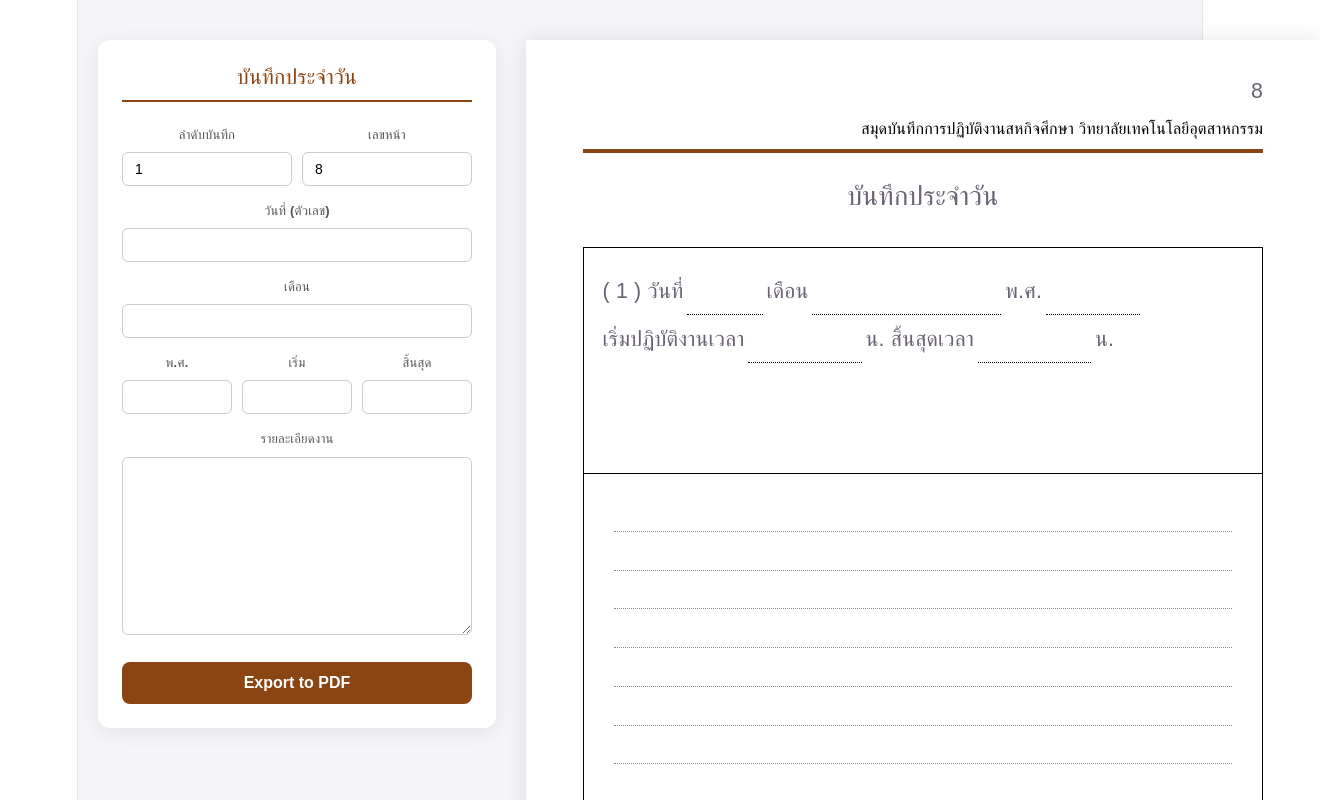
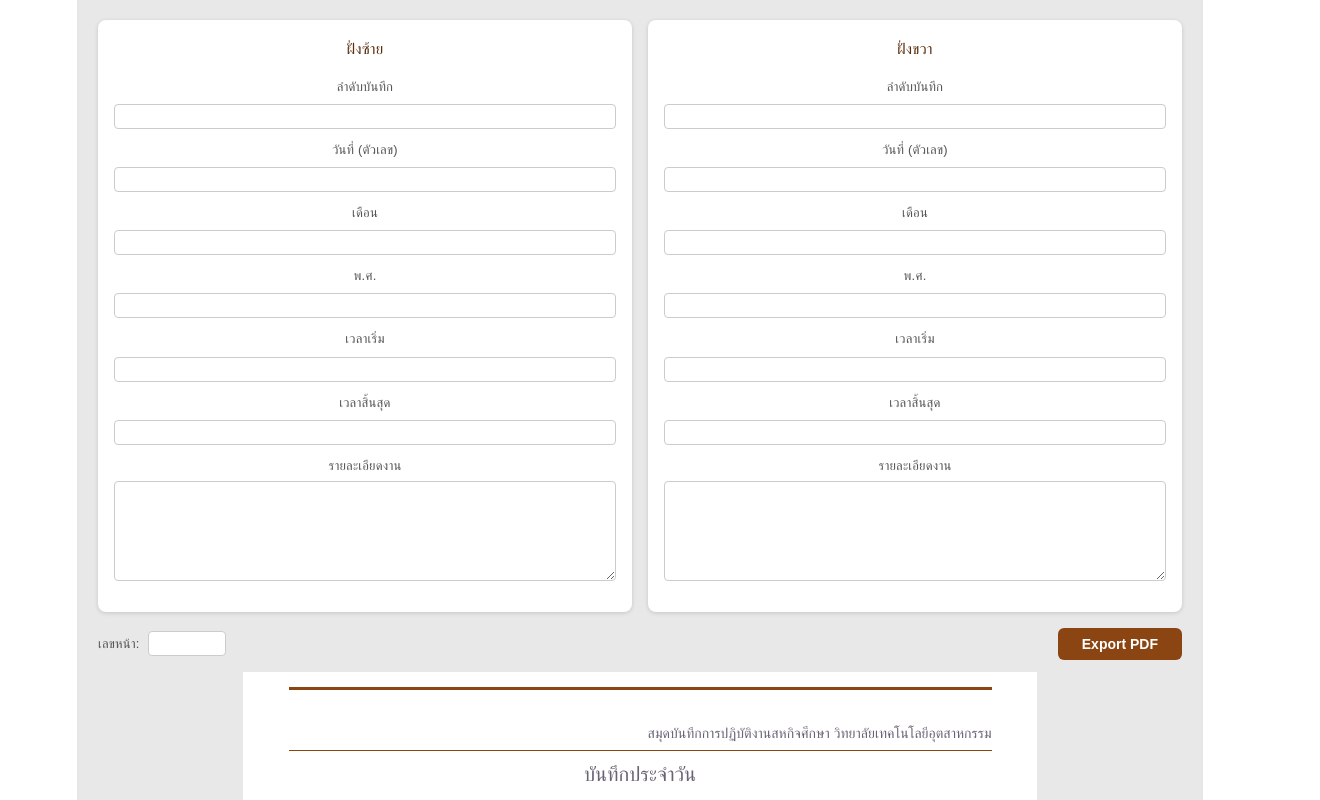
Before and after one commit to Tanongsak-BKK/training, a React (Vite) app: page / in a window 1280 px wide. Shown: the top 800 px of the page, 1320 px wide, since content can reach past the window. Built offline with nearby package versions, Linux system fonts and the light colour scheme.

Commit message:
Update DailySingleColumnPage.jsx

```diff
--- a/src/page/DailySingleColumnPage.jsx
+++ b/src/page/DailySingleColumnPage.jsx
@@ -3,32 +3,43 @@ import React, { useRef, useState } from "react";
 export default function DailySingleColumnPage() {
   const pdfRef = useRef();
 
-  const [data, setData] = useState({
+  const emptyData = () => ({
     date: "",
     month: "",
     year: "",
     startTime: "",
     endTime: "",
-    page: "8",
-    recordNo: "1",
+    page: "",
+    recordNo: "",
     work: "",
   });
 
+  const [leftData, setLeftData] = useState(emptyData());
+  const [rightData, setRightData] = useState(emptyData());
+
   const exportPDF = () => {
+    // dynamically load html2pdf
     const link = document.createElement("link");
     link.href = "https://fonts.googleapis.com/css2?family=Sarabun:wght@400;700&display=swap";
     link.rel = "stylesheet";
     document.head.appendChild(link);
 
     const script = document.createElement("script");
-    script.src = "https://cdnjs.cloudflare.com/ajax/libs/html2pdf.js/0.10.1/html2pdf.bundle.min.js";
+    script.src =
+      "https://cdnjs.cloudflare.com/ajax/libs/html2pdf.js/0.10.1/html2pdf.bundle.min.js";
     script.onload = () => {
       const element = pdfRef.current;
       const opt = {
         margin: 0,
-        filename: `daily-record-${data.recordNo}.pdf`,
+        filename: "daily-record.pdf",
         image: { type: "jpeg", quality: 1 },
-        html2canvas: { scale: 2, useCORS: true },
+        html2canvas: {
+          scale: 2,
+          useCORS: true,
+          logging: false,
+          scrollY: 0,
+          scrollX: 0
+        },
         jsPDF: { unit: "mm", format: "a4", orientation: "portrait" },
       };
       window.html2pdf().set(opt).from(element).save();
@@ -36,111 +47,227 @@ export default function DailySingleColumnPage() {
     document.head.appendChild(script);
   };
 
-  const formInput = (label, val, onChange) => (
-    <div style={{ marginBottom: 12 }}>
-      <label style={{ fontSize: 13, display: "block", marginBottom: 4, color: "#555", fontWeight: "bold" }}>{label}</label>
+  const inputStyle = {
+    border: "none",
+    borderBottom: "1px dotted #333",
+    outline: "none",
+    background: "transparent",
+    fontFamily: "inherit",
+    fontSize: "inherit",
+    width: "100%",
+    padding: "0 2px",
+  };
+
+  const inlineInput = (val, onChange, w = "60px") => (
     <input
-        type="text"
       value={val}
       onChange={(e) => onChange(e.target.value)}
-        style={{ border: "1px solid #ccc", borderRadius: 6, padding: "8px 12px", width: "100%", fontSize: 14, boxSizing: "border-box", outline: "none" }}
+      style={{ ...inputStyle, display: "inline-block", width: w }}
+    />
+  );
+
+  const formInput = (label, val, onChange, type = "text") => (
+    <div style={{ marginBottom: 8 }}>
+      <label style={{ fontSize: 13, display: "block", marginBottom: 2, color: "#555" }}>
+        {label}
+      </label>
+      <input
+        type={type}
+        value={val}
+        onChange={(e) => onChange(e.target.value)}
+        style={{
+          border: "1px solid #ccc",
+          borderRadius: 4,
+          padding: "4px 8px",
+          width: "100%",
+          fontSize: 13,
+          boxSizing: "border-box",
+        }}
       />
     </div>
   );
 
-  const dotLine = (width = "20mm", value = "") => (
-    <span style={{ display: "inline-block", width, borderBottom: "1px dotted #000", textAlign: "center", margin: "0 1mm", verticalAlign: "bottom" }}>
-      {value || "\u00a0"}
-    </span>
+  const formTextarea = (label, val, onChange) => (
+    <div style={{ marginBottom: 8 }}>
+      <label style={{ fontSize: 13, display: "block", marginBottom: 2, color: "#555" }}>
+        {label}
+      </label>
+      <textarea
+        rows={6}
+        value={val}
+        onChange={(e) => onChange(e.target.value)}
+        style={{
+          border: "1px solid #ccc",
+          borderRadius: 4,
+          padding: "4px 8px",
+          width: "100%",
+          fontSize: 13,
+          boxSizing: "border-box",
+          resize: "vertical",
+        }}
+      />
+    </div>
   );
 
-  const lines = data.work ? data.work.split("\n") : [];
-
   return (
-    <div style={{ padding: "40px 20px", background: "#f5f5f7", minHeight: "100vh", fontFamily: "sans-serif" }}>
-      <div style={{ display: "flex", gap: "30px", maxWidth: "1200px", margin: "0 auto", alignItems: "flex-start" }}>
-
-        {/* INPUT FORM */}
-        <div style={{ flex: "0 0 350px", background: "#fff", padding: "24px", borderRadius: "12px", boxShadow: "0 4px 20px rgba(0,0,0,0.08)", position: "sticky", top: "40px" }}>
-          <h3 style={{ marginTop: 0, color: "#8b4513", borderBottom: "2px solid #8b4513", paddingBottom: "10px", marginBottom: "20px" }}>บันทึกประจำวัน</h3>
-
-          <div style={{ display: "grid", gridTemplateColumns: "1fr 1fr", gap: "10px" }}>
-            {formInput("ลำดับบันทึก", data.recordNo, (v) => setData({ ...data, recordNo: v }))}
-            {formInput("เลขหน้า", data.page, (v) => setData({ ...data, page: v }))}
+    <div style={{ padding: 20, background: "#e8e8e8", minHeight: "100vh", fontFamily: "sans-serif" }}>
+      {/* ===== FORM ===== */}
+      <div style={{ display: "grid", gridTemplateColumns: "1fr 1fr", gap: 16, marginBottom: 16 }}>
+        {/* LEFT FORM */}
+        <div style={{ background: "#fff", padding: 16, borderRadius: 8, boxShadow: "0 1px 4px rgba(0,0,0,.15)" }}>
+          <h3 style={{ margin: "0 0 12px", fontSize: 15, color: "#5a2d0c" }}>ฝั่งซ้าย</h3>
+          {formInput("ลำดับบันทึก", leftData.recordNo, (v) => setLeftData({ ...leftData, recordNo: v }))}
+          {formInput("วันที่ (ตัวเลข)", leftData.date, (v) => setLeftData({ ...leftData, date: v }))}
+          {formInput("เดือน", leftData.month, (v) => setLeftData({ ...leftData, month: v }))}
+          {formInput("พ.ศ.", leftData.year, (v) => setLeftData({ ...leftData, year: v }))}
+          {formInput("เวลาเริ่ม", leftData.startTime, (v) => setLeftData({ ...leftData, startTime: v }))}
+          {formInput("เวลาสิ้นสุด", leftData.endTime, (v) => setLeftData({ ...leftData, endTime: v }))}
+          {formTextarea("รายละเอียดงาน", leftData.work, (v) => setLeftData({ ...leftData, work: v }))}
         </div>
 
-          {formInput("วันที่ (ตัวเลข)", data.date, (v) => setData({ ...data, date: v }))}
-          {formInput("เดือน", data.month, (v) => setData({ ...data, month: v }))}
-
-          <div style={{ display: "grid", gridTemplateColumns: "1fr 1fr 1fr", gap: "10px" }}>
-            {formInput("พ.ศ.", data.year, (v) => setData({ ...data, year: v }))}
-            {formInput("เริ่ม", data.startTime, (v) => setData({ ...data, startTime: v }))}
-            {formInput("สิ้นสุด", data.endTime, (v) => setData({ ...data, endTime: v }))}
+        {/* RIGHT FORM */}
+        <div style={{ background: "#fff", padding: 16, borderRadius: 8, boxShadow: "0 1px 4px rgba(0,0,0,.15)" }}>
+          <h3 style={{ margin: "0 0 12px", fontSize: 15, color: "#5a2d0c" }}>ฝั่งขวา</h3>
+          {formInput("ลำดับบันทึก", rightData.recordNo, (v) => setRightData({ ...rightData, recordNo: v }))}
+          {formInput("วันที่ (ตัวเลข)", rightData.date, (v) => setRightData({ ...rightData, date: v }))}
+          {formInput("เดือน", rightData.month, (v) => setRightData({ ...rightData, month: v }))}
+          {formInput("พ.ศ.", rightData.year, (v) => setRightData({ ...rightData, year: v }))}
+          {formInput("เวลาเริ่ม", rightData.startTime, (v) => setRightData({ ...rightData, startTime: v }))}
+          {formInput("เวลาสิ้นสุด", rightData.endTime, (v) => setRightData({ ...rightData, endTime: v }))}
+          {formTextarea("รายละเอียดงาน", rightData.work, (v) => setRightData({ ...rightData, work: v }))}
+        </div>
       </div>
 
-          <label style={{ fontSize: 13, display: "block", marginBottom: 4, color: "#555", fontWeight: "bold" }}>รายละเอียดงาน</label>
-          <textarea
-            rows={10}
-            value={data.work}
-            onChange={(e) => setData({ ...data, work: e.target.value })}
-            style={{ border: "1px solid #ccc", borderRadius: 6, padding: "8px 12px", width: "100%", fontSize: 14, boxSizing: "border-box", resize: "vertical", outline: "none", marginBottom: "20px" }}
+      {/* Page number field */}
+      <div style={{ marginBottom: 12, display: "flex", alignItems: "center", gap: 8 }}>
+        <label style={{ fontSize: 13, color: "#555" }}>เลขหน้า:</label>
+        <input
+          value={leftData.page}
+          onChange={(e) => {
+            setLeftData({ ...leftData, page: e.target.value });
+            setRightData({ ...rightData, page: e.target.value });
+          }}
+          style={{ border: "1px solid #ccc", borderRadius: 4, padding: "4px 8px", width: 60, fontSize: 13 }}
         />
-
-          <button onClick={exportPDF} style={{ width: "100%", padding: "12px", background: "#8b4513", color: "#fff", border: "none", borderRadius: "8px", cursor: "pointer", fontWeight: "bold", fontSize: "16px" }}>
-            Export to PDF
+        <button
+          onClick={exportPDF}
+          style={{
+            marginLeft: "auto",
+            padding: "8px 24px",
+            background: "#8b4513",
+            color: "#fff",
+            border: "none",
+            borderRadius: 6,
+            cursor: "pointer",
+            fontSize: 14,
+            fontWeight: "bold",
+          }}
+        >
+          Export PDF
         </button>
       </div>
 
-        {/* PDF PREVIEW */}
-        <div style={{ flex: 1, display: "flex", justifyContent: "center" }}>
-          <div ref={pdfRef} style={{ width: "210mm", height: "297mm", background: "#fff", padding: "10mm 15mm", boxSizing: "border-box", fontFamily: "'Sarabun', sans-serif", position: "relative", boxShadow: "0 0 20px rgba(0,0,0,0.1)" }}>
+      {/* ===== PDF PREVIEW ===== */}
+      <div
+        ref={pdfRef}
+        style={{
+          width: "210mm",
+          height: "297mm",
+          background: "#fff",
+          margin: "0 auto",
+          padding: "4mm 12mm 12mm",
+          boxSizing: "border-box",
+          fontFamily: "'Sarabun', sans-serif",
+          position: "relative",
+          fontSize: "16px",
+          overflow: "hidden",
+          textRendering: "geometricPrecision",
+          WebkitFontSmoothing: "antialiased",
+          letterSpacing: "normal"
+        }}
+      >
+        {/* PAGE NUMBER top-right */}
+        <div style={{ position: "absolute", top: "7mm", right: "12mm", fontSize: "16px", lineHeight: 1 }}>
+          {leftData.page}
+        </div>
 
-            {/* Header */}
-            <div style={{ position: "absolute", top: "10mm", right: "15mm", fontSize: "16pt" }}>{data.page}</div>
-            <div style={{ textAlign: "right", fontSize: "12pt", marginTop: "10mm", marginBottom: "2mm", color: "#000" }}>
+        {/* HEADER LINE 1 – thin brown top bar */}
+        <div style={{ borderTop: "3px solid #8b4513", marginBottom: "8mm" }} />
+
+        {/* HEADER TEXT */}
+        <div style={{ textAlign: "right", fontSize: "14px", marginBottom: "1mm" }}>
           สมุดบันทึกการปฏิบัติงานสหกิจศึกษา วิทยาลัยเทคโนโลยีอุตสาหกรรม
         </div>
-            <div style={{ borderTop: "4px solid #8b4513", marginBottom: "8mm" }} />
 
-            {/* Title */}
-            <div style={{ textAlign: "center", fontSize: "20pt", fontWeight: "bold", marginBottom: "10mm" }}>
+        {/* SECOND LINE */}
+        <div style={{ borderTop: "1.5px solid #8b4513", marginBottom: "3mm" }} />
+
+        {/* TITLE */}
+        <div style={{ textAlign: "center", fontSize: "20px", fontWeight: "bold", marginBottom: "4mm" }}>
           บันทึกประจำวัน
         </div>
 
-            {/* SECTION 1: Info Box */}
-            <div style={{ border: "1px solid #000", padding: "5mm", height: "60mm", boxSizing: "border-box" }}>
-              <div style={{ display: "flex", flexWrap: "wrap", alignItems: "center", fontSize: "16pt", lineHeight: "2.2" }}>
-                ( {data.recordNo || "\u00a0\u00a0"} ) วันที่{dotLine("20mm", data.date)}
-                เดือน{dotLine("50mm", data.month)}
-                พ.ศ.{dotLine("25mm", data.year)}
-                เริ่มปฏิบัติงานเวลา{dotLine("30mm", data.startTime)}น.
-                สิ้นสุดเวลา{dotLine("30mm", data.endTime)}น.
-              </div>
+
+        {/* TWO COLUMN TABLE */}
+        <div
+          style={{
+            display: "grid",
+            gridTemplateColumns: "1fr 1fr",
+            border: "1px solid #000",
+          }}
+        >
+          {/* Row 1: Info */}
+          <ColumnInfo data={leftData} isLeft={true} />
+          <ColumnInfo data={rightData} isLeft={false} />
+
+          {/* Row 2: Lined Area */}
+          <ColumnLined data={leftData} isLeft={true} />
+          <ColumnLined data={rightData} isLeft={false} />
+
+          {/* Row 3: Signature Area */}
+          <div style={{ height: "45mm", borderTop: "1px solid #000", borderRight: "1px solid #000" }}></div>
+          <div style={{ height: "45mm", borderTop: "1px solid #000" }}></div>
         </div>
 
-            {/* SECTION 2: Lined Area */}
-            <div style={{ border: "1px solid #000", borderTop: "none", padding: "5mm 8mm", height: "130mm", boxSizing: "border-box" }}>
-              {Array.from({ length: 14 }).map((_, i) => (
-                <div key={i} style={{ height: "9mm", borderBottom: "1px dotted #888", display: "flex", alignItems: "flex-end", paddingBottom: "1mm", fontSize: "16pt" }}>
-                  {lines[i] || ""}
-                </div>
-              ))}
-            </div>
-
-            {/* SECTION 3: Signature/Image Box */}
-            <div style={{ border: "1px solid #000", borderTop: "none", height: "55mm", boxSizing: "border-box" }}>
-              {/* Empty for signatures or sketches */}
-            </div>
-
-            {/* Bottom Caption */}
-            <div style={{ position: "absolute", bottom: "10mm", left: 0, right: 0, textAlign: "center", fontSize: "14pt", color: "#666" }}>
+        {/* BOTTOM CAPTION */}
+        <div style={{ position: "absolute", bottom: "10mm", left: 0, right: 0, textAlign: "center", fontSize: "16px" }}>
           แสดงภาพสเก็ตช์ ภาพถ่าย หรือชิ้นงาน แบบงาน
         </div>
-
-          </div>
-        </div>
-
       </div>
     </div>
   );
 }
+
+function ColumnInfo({ data, isLeft }) {
+  const dotLine = (width = "40mm", value = "") => (
+    <span style={{ display: "inline-block", width, borderBottom: "1px dotted #333", textAlign: "center", margin: "0 1mm", verticalAlign: "bottom" }}>
+      {value || "\u00a0"}
+    </span>
+  );
+  return (
+    <div style={{ padding: "3mm 2mm", borderRight: isLeft ? "1px solid #000" : "none", fontSize: "16px", height: "30mm", boxSizing: "border-box" }}>
+      <div style={{ display: "flex", whiteSpace: "nowrap", alignItems: "center", marginBottom: "1mm" }}>
+        ( {data.recordNo || "\u00a0\u00a0"} ) วันที่{dotLine("15mm", data.date)}เดือน{dotLine("18mm", data.month)}พ.ศ.{dotLine("15mm", data.year)}
+      </div>
+      <div style={{ textAlign: "center", fontWeight: "bold", margin: "1mm 0" }}>เวลาปฏิบัติงาน</div>
+      <div style={{ display: "flex", justifyContent: "center", alignItems: "center" }}>
+        เริ่ม{dotLine("18mm", data.startTime)}น. ถึง{dotLine("18mm", data.endTime)}น.
+      </div>
+    </div>
+  );
+}
+
+function ColumnLined({ data, isLeft }) {
+  const LINE_H = "8mm";
+  const LINE_COUNT = 18;
+  const lines = data.work ? data.work.split("\n") : [];
+  return (
+    <div style={{ borderTop: "1px solid #000", borderRight: isLeft ? "1px solid #000" : "none", padding: "0 3mm", minHeight: "150mm", boxSizing: "border-box" }}>
+      {Array.from({ length: LINE_COUNT }).map((_, i) => (
+        <div key={i} style={{ height: LINE_H, borderBottom: "1px dotted #aaa", display: "flex", alignItems: "flex-end", paddingBottom: "1mm" }}>
+          <span style={{ fontSize: "16px", whiteSpace: "pre" }}>{lines[i] || ""}</span>
+        </div>
+      ))}
+    </div>
+  );
+}
```
Lines whose indentation alone changed are shown as unchanged.
